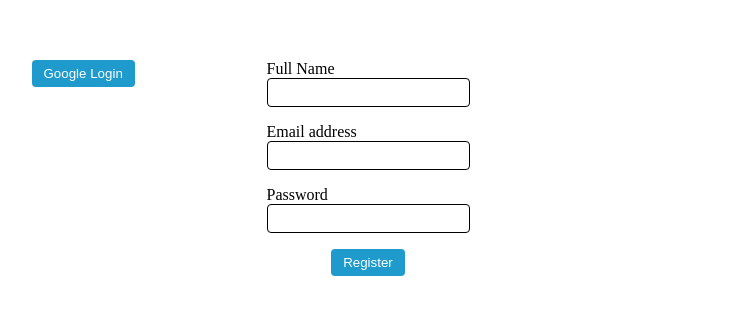
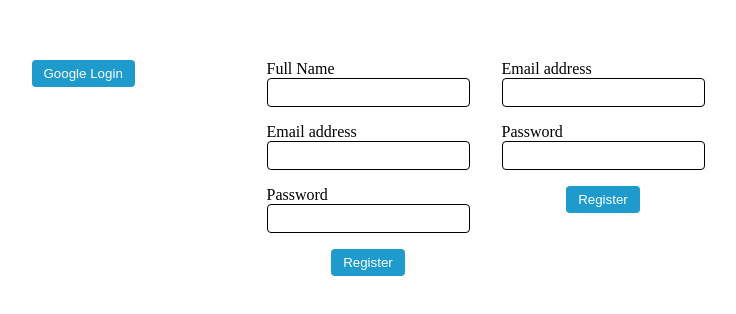
Before and after one commit to pimentafm/ifcjs-course, a React (Create React App) app: page / in a window 1280 px wide. Shown: the part 240-554 px from the top of the page, without its empty margins (280-1016 px from the left). Built offline with nearby package versions, Linux system fonts and the light colour scheme; no server answers.

Commit message:
Add MailLogin

```diff
--- a/src/components/Auth/Auth.tsx
+++ b/src/components/Auth/Auth.tsx
@@ -1,5 +1,6 @@
 import { FC } from "react";
 import { GoogleAuth } from "./GoogleAuth";
+import { MailLogin } from "./MailLogin";
 import { MailRegister } from "./MailRegister";
 
 export const Auth: FC = () => {
@@ -9,7 +10,10 @@ export const Auth: FC = () => {
         <GoogleAuth />
       </div>
       <div>
-        <MailRegister />{" "}
+        <MailRegister />
+      </div>
+      <div>
+        <MailLogin />
       </div>
     </div>
   );
--- /dev/null
+++ b/src/components/Auth/MailLogin.tsx
@@ -0,0 +1,34 @@
+import { FC, useState } from "react";
+
+export const MailLogin: FC = () => {
+  const [email, setEmail] = useState<string>("");
+  const [password, setPassword] = useState<string>("");
+
+  return (
+    <form className="contentFlexVertical">
+      <label className="coolLabel">
+        Email address
+        <input
+          className="coolField"
+          type="email"
+          value={email}
+          onChange={(e) => setEmail(e.target.value)}
+        ></input>
+      </label>
+
+      <label className="coolLabel">
+        Password
+        <input
+          className="coolField"
+          type="password"
+          value={password}
+          onChange={(e) => setPassword(e.target.value)}
+        ></input>
+      </label>
+
+      <button type="submit" className="coolButton">
+        Register
+      </button>
+    </form>
+  );
+};
--- a/src/components/Auth/MailRegister.tsx
+++ b/src/components/Auth/MailRegister.tsx
@@ -1,12 +1,37 @@
-import { FC, useState } from "react";
+import { FC, useState, FormEvent } from "react";
+import {
+  getAuth,
+  createUserWithEmailAndPassword,
+  updateProfile,
+} from "firebase/auth";
+import { useUserContext } from "../../UserProvider";
+import { async } from "@firebase/util";
 
 export const MailRegister: FC = () => {
   const [name, setName] = useState<string>("");
   const [email, setEmail] = useState<string>("");
   const [password, setPassword] = useState<string>("");
 
+  const auth = getAuth();
+  const [user, setUser] = useUserContext();
+
+  const onRegister = async (e: FormEvent<HTMLFormElement>) => {
+    e.preventDefault();
+    e.stopPropagation();
+
+    const response = await createUserWithEmailAndPassword(
+      auth,
+      email,
+      password
+    );
+    const newUser = response.user;
+    await updateProfile(newUser, { displayName: name });
+
+    setUser(user);
+  };
+
   return (
-    <form className="contentFlexVertical">
+    <form className="contentFlexVertical" onSubmit={onRegister}>
       <label className="coolLabel">
         Full Name
         <input
@@ -23,7 +48,7 @@ export const MailRegister: FC = () => {
           className="coolField"
           type="email"
           value={email}
-          onChange={(event) => setEmail(event.target.value)}
+          onChange={(e) => setEmail(e.target.value)}
         ></input>
       </label>
 
@@ -33,7 +58,7 @@ export const MailRegister: FC = () => {
           className="coolField"
           type="password"
           value={password}
-          onChange={(event) => setPassword(event.target.value)}
+          onChange={(e) => setPassword(e.target.value)}
         ></input>
       </label>
 
```
